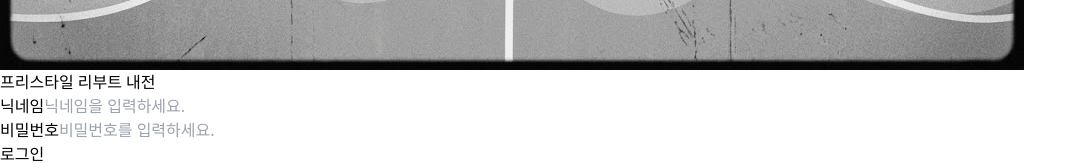
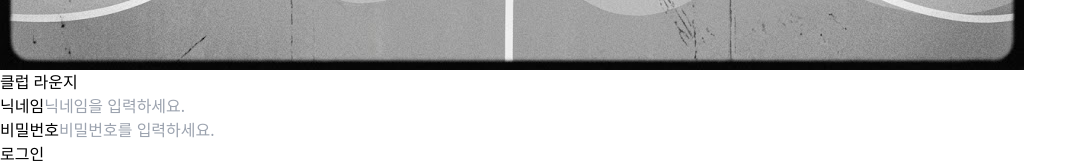
Before and after one commit to 044apde/freestyle-scrims, a React (Vite) app: page / in a window 1280 px wide. Shown: the part 489-652 px from the top of the page, without its empty margins (0-1087 px from the left). Built offline with nearby package versions, Linux system fonts and the light colour scheme.

Commit message:
fix: 인덱스 페이지 문구 수정

```diff
--- a/src/App.jsx
+++ b/src/App.jsx
@@ -434,7 +434,7 @@
       <div className="min-h-screen bg-gray-900 flex items-center justify-center p-4">
         <div className="bg-gray-800 p-8 rounded-xl shadow-2xl w-full max-w-md border border-gray-700">
           <img src={positionBanner} alt="프리스타일 포지션 배너" className="w-full rounded-lg object-cover mb-6" />
-          <h1 className="text-3xl font-bold text-white text-center mb-8">프리스타일 리부트 내전</h1>
+          <h1 className="text-3xl font-bold text-white text-center mb-8">클럽 라운지</h1>
           {authMode === 'login' ? (
             <form onSubmit={handleLogin} className="space-y-4">
               <div>
```
